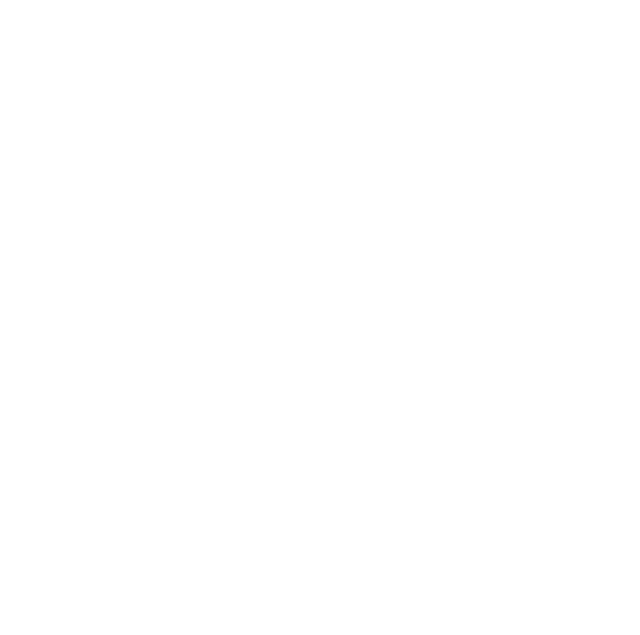
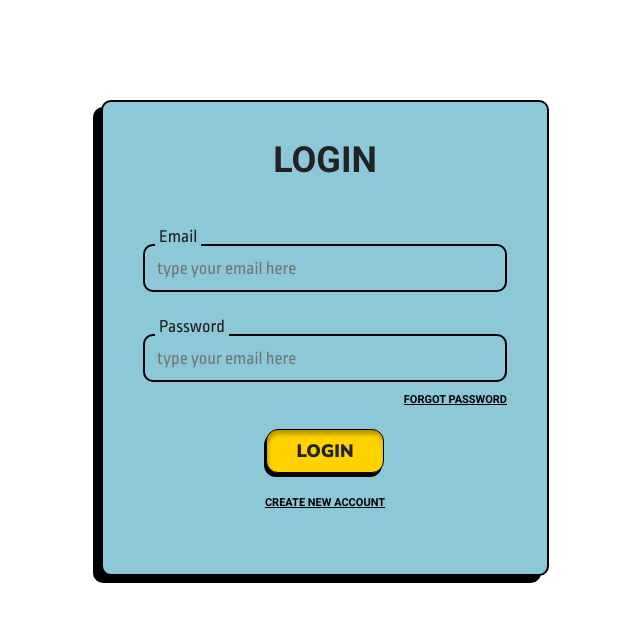
Before and after one commit to nunesdecassia/foundations-talkgirl, a Flask app: page /login in a window 1280 px wide. Before the commit the part shown is empty. Shown: the top 635 px of the page, without its empty margins (315-955 px from the left). Run offline with Flask 2, Linux system fonts and the light colour scheme.

Commit message:
Implement login.

```diff
--- a/main.py
+++ b/main.py
@@ -2,7 +2,7 @@
 
 from routes.dashboard import render_dashboard
 from routes.home import render_home
-from routes.login import render_login
+from routes.login import handle_login
 from routes.signup import handle_signup
 
 app = Flask(__name__)
@@ -11,7 +11,7 @@
 app.add_url_rule('/', 'home', render_home)
 
 # LOGIN
-app.add_url_rule('/login', 'login', render_login)
+app.add_url_rule('/login', 'login', handle_login, methods=['GET', 'POST'])
 
 # SIGNUP
 app.add_url_rule('/signup', 'signup', handle_signup, methods=['GET', 'POST'])
--- a/routes/login.py
+++ b/routes/login.py
@@ -1,6 +1,11 @@
-from flask import render_template
+from flask import render_template, request, redirect
+from routes.database import authenticate
 
 
-def render_login():
-    print('--- RENDERING LOGIN ---')
+def handle_login():
+    if request.method == 'POST':
+        if authenticate(request.form):
+            return redirect('/dashboard')
+
+    print('--- LOGIN ---')
     return render_template('login.html', title='Talkgirl - LOGIN')
--- a/routes/signup.py
+++ b/routes/signup.py
@@ -1,11 +1,11 @@
 from flask import render_template, request, redirect
-from routes.database import save_user
+from routes.database import create_user
 
 
 def handle_signup():
     if request.method == 'POST':
-        save_user(request.form)
+        create_user(request.form)
         return redirect('/')
 
-    print('--- RENDERING SIGNUP ---')
+    print('--- SIGNUP ---')
     return render_template('signup.html', title='Talkgirl - SIGNUP')
--- a/static/styles.css
+++ b/static/styles.css
@@ -8,26 +8,57 @@
     padding: 0;
 }
 
+h1, h2, h3, h4, h5, h6, a {
+    font-family: 'Roboto', sans-serif;
+    font-weight: bold;
+}
+
+h1 { font-size: 36px; }
+h2 { font-size: 28px; }
+h3 { font-size: 22px; }
+h4 { font-size: 20px; }
+h5 { font-size: 18px; }
+h6 { font-size: 16px; }
+
+a {
+    font-size: 11px;
+    color: black;
+}
+
+main {
+    padding: 60px;
+}
+
 /* LOGIN */
 
 .login-main {
-    padding: 0 140px;
     padding-top: 100px;
+    display: flex;
+    flex-direction: column;
+    align-items: center;
+    align-content: center;
+}
+
+.login-box label,
+.login-box input {
+    background-color: #8DC8D9 !important;
 }
 
 .login-box {
-    width: 400px;
-    height: 450px;
-    border: 2px solid black;
+    width: 448px;
+    height: 476px;
+    padding: 40px;
+    background: #8DC8D9;
+
+    border: 2px solid #000000;
+    box-sizing: border-box;
+    box-shadow: -8px 7px 0px #000000;
     border-radius: 10px;
-    padding: 24px;
 }
 
-.image-box {
-    width: 430px;
-    height: 490px;
-    background-color: black;
-    margin-left: 2em;
+.login-title {
+    margin: auto;
+    margin-bottom: 48px;
 }
 
 /* SIGNUP */
@@ -128,8 +159,6 @@
 .button {
     font-family: 'Nunito Sans', sans-serif;
 
-    min-width: 212px;
-    min-height: 64px;
     align-self: center;
     background: #FFD200;
     border: 1px solid black;
@@ -138,3 +167,13 @@
     box-shadow: -2px 4px 0px black, inset 1px 4px 4px rgba(0, 0, 0, 0.3);
     border-radius: 12px;
 }
+
+.button-small {
+    min-width: 118px;
+    height: 44px;
+}
+
+.button-mid {
+    min-width: 212px;
+    height: 64px;
+}
--- a/templates/base.html
+++ b/templates/base.html
@@ -9,6 +9,7 @@
     <link rel="preconnect" href="https://fonts.gstatic.com">
     <link href="https://fonts.googleapis.com/css2?family=Ropa+Sans:ital@0;1&display=swap" rel="stylesheet">
     <link href="https://fonts.googleapis.com/css2?family=Nunito+Sans:wght@900&display=swap" rel="stylesheet">
+    <link href="https://fonts.googleapis.com/css2?family=Roboto:wght@400;700&display=swap" rel="stylesheet">
 
     <link rel="stylesheet" href="{{ url_for('static', filename='reset.css') }}">
     <link rel="stylesheet" href="{{ url_for('static', filename='styles.css') }}">
--- a/templates/formItems.html
+++ b/templates/formItems.html
@@ -86,6 +86,6 @@
 
 <!-- BUTTON -->
 
-{%- macro button(id, label) -%}
-    <button class="button" type="submit">{{ label }}</button>
+{%- macro button(id, label, size="mid") -%}
+    <button class="button button-{{ size }}" type="submit">{{ label }}</button>
 {%- endmacro %}
--- a/templates/login.html
+++ b/templates/login.html
@@ -1,6 +1,23 @@
 {% extends "base.html" %}
+{% import "formItems.html" as items %}
 
 {% block content %}
-    <main>
+    <main class="login-main">
+        <div class="flex-column login-box">
+            <div class="login-title">
+                <h1>LOGIN</h1>
+            </div>
+
+            <form action="/login" method="POST">
+                {{ items.input('email', 'Email', placeholder='type your email here', required=True) }}
+                {{ items.input('password', 'Password', type='password', placeholder='type your email here', required=True) }}
+
+                <a style="margin-top: 12px; align-self: flex-end;" href="/">FORGOT PASSWORD</a>
+
+                {{ items.button('btn-submit', 'LOGIN', 'small') }}
+
+                <a style="align-self: center;" href="/signup">CREATE NEW ACCOUNT</a>
+            </form>
+        </div>
     </main>
 {% endblock %}
```
Also changed, not shown: routes/database.py (+22 -25 lines), .github/workflows/main.yml.
